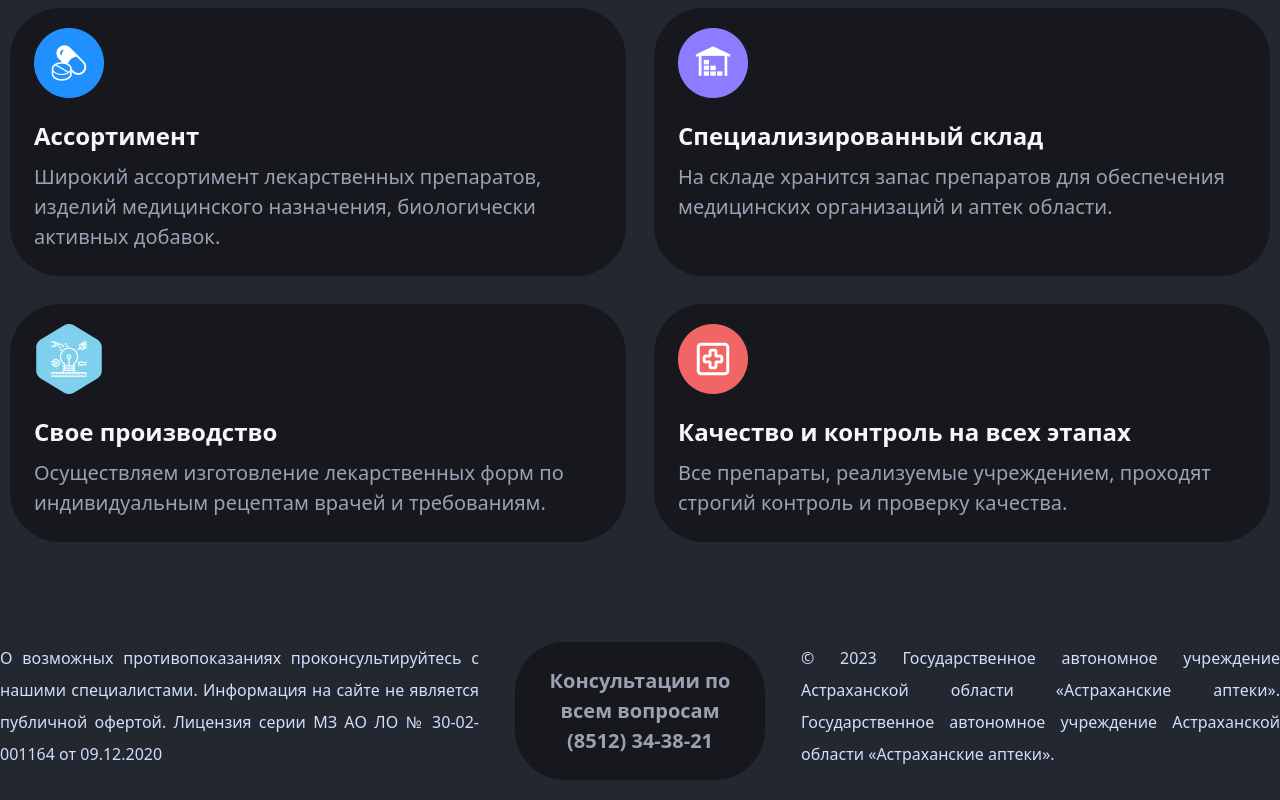
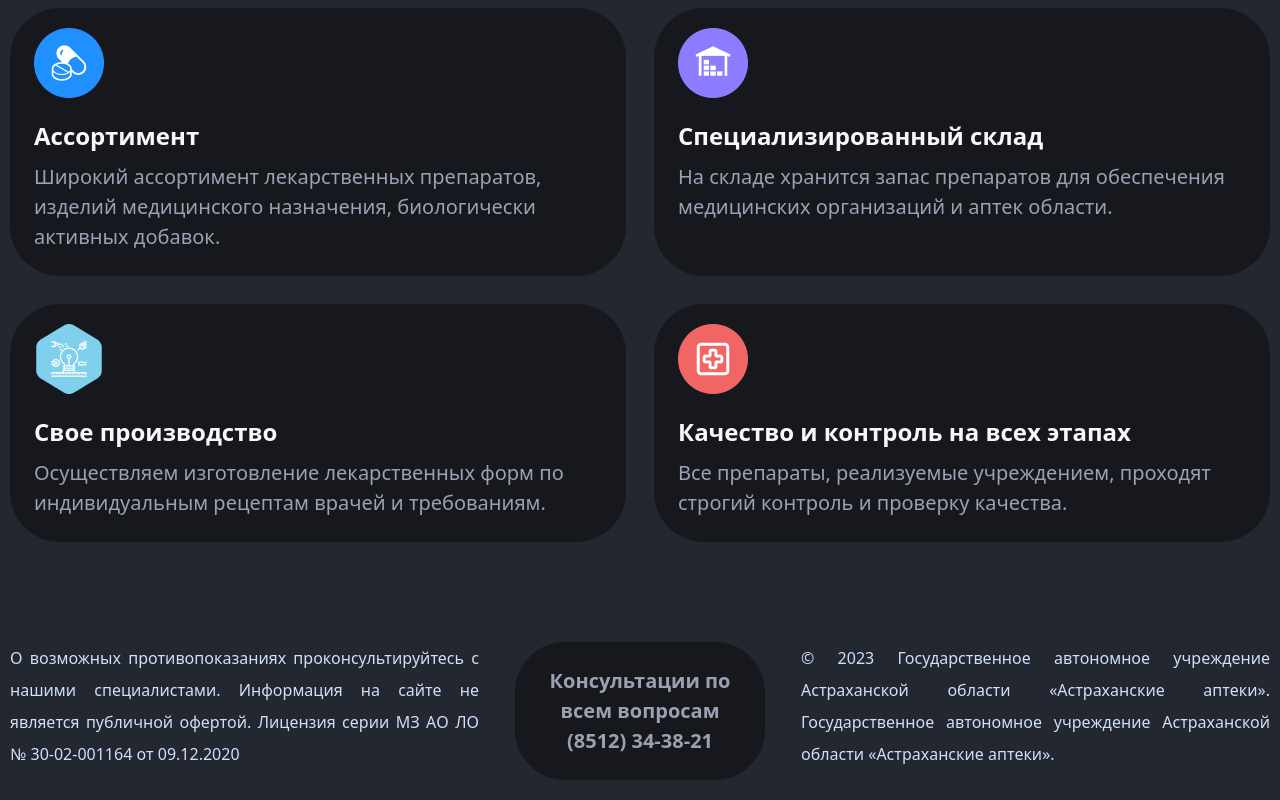
Before and after one commit to AddBlockk/Astrakhan-pharmacies, a Next.js app: page / in a window 1280 px wide. Shown: the part 2725-3525 px from the top of the page. Built offline with nearby package versions, Linux system fonts and the light colour scheme.

Commit message:
fix-footer

```diff
--- a/src/components/Footer.tsx
+++ b/src/components/Footer.tsx
@@ -6,7 +6,7 @@ import { motion } from "framer-motion";
 export default function Footer() {
   return (
     <motion.div
-      className="grid grid-cols-1 md:grid-cols-[4fr_1fr_4fr] mt-[100px] mb-[20px] gap-9"
+      className="grid grid-cols-1 md:grid-cols-[4fr_1fr_4fr] mt-[100px] mb-[20px] gap-9 px-[10px]"
       variants={footerVariants}
       initial="hidden"
       whileInView="show"
```
